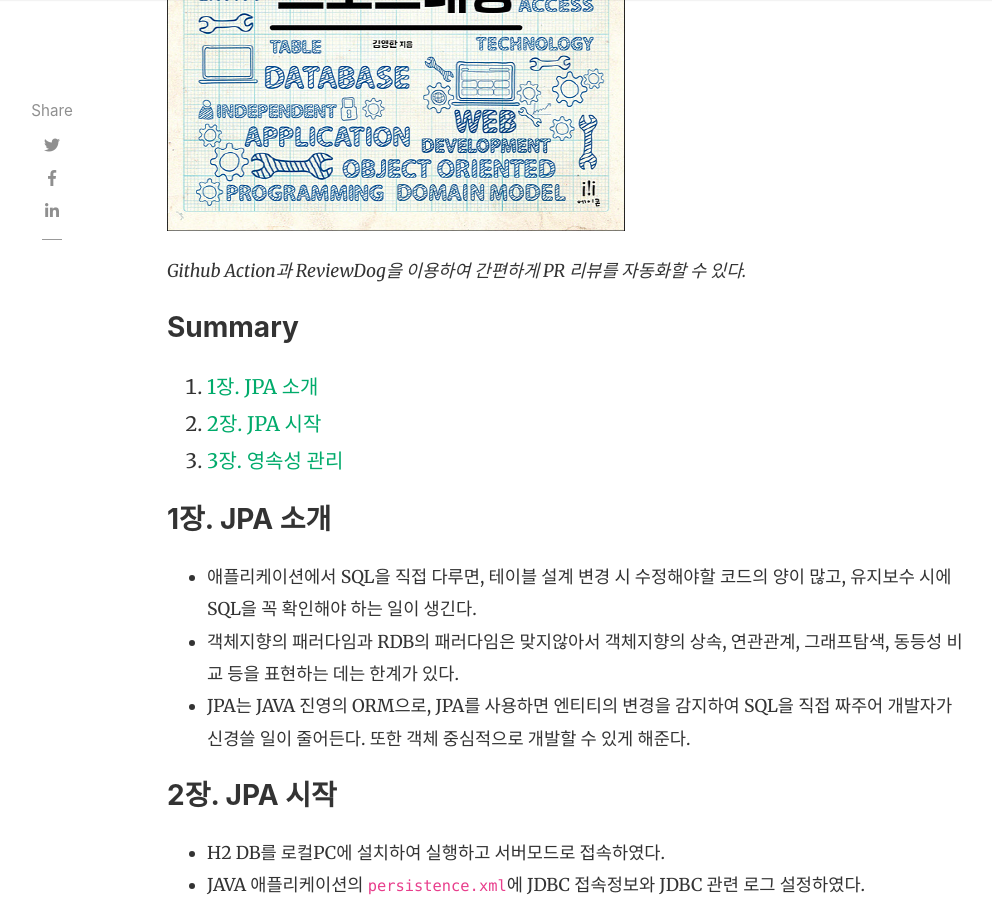
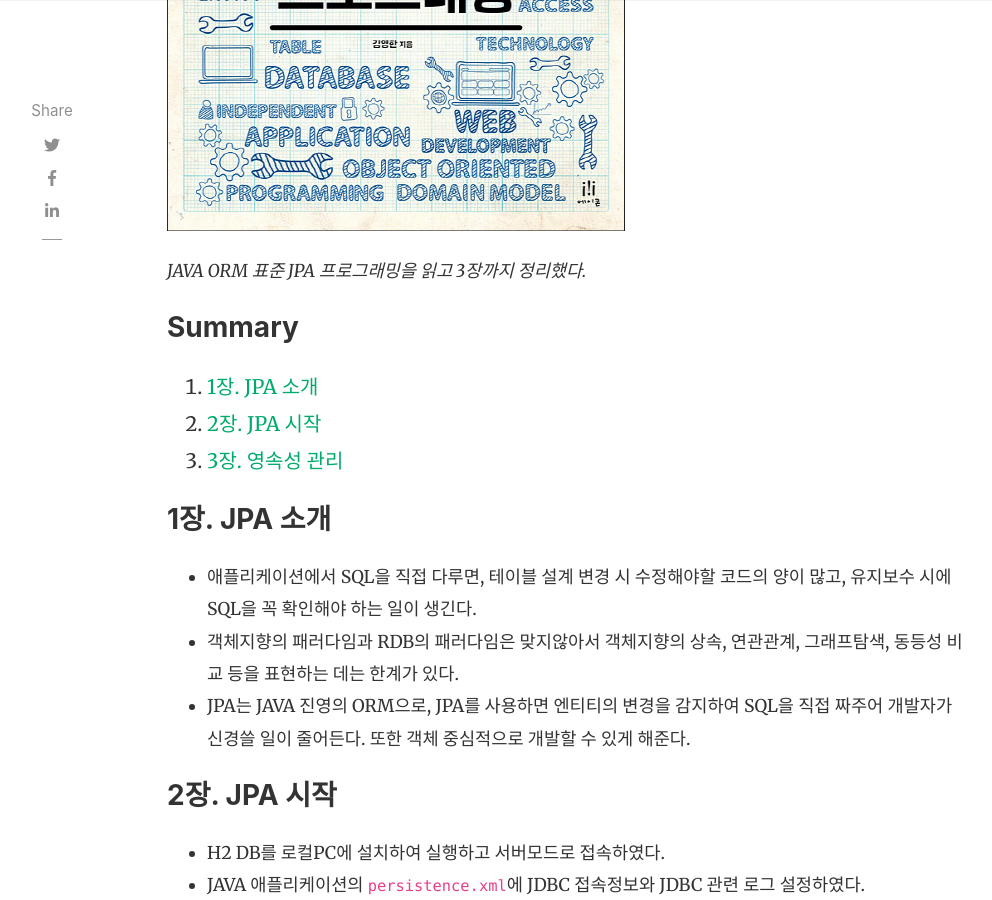
Before and after one commit to sung-eun/k-drn.github.io, a Jekyll site: the page built from _posts/2022-03-04-hong-dev-55.md, in a window 1280 px wide and 900 px high, scrolled down 803 px. Shown: the whole window, without its empty margins (118-1110 px from the left). Built offline with Jekyll 4.4.1, drawn with Linux system fonts in a browser that asks for light colours; nearby versions of some CDN libraries; comment, search, counter and statistics services are not loaded.

Commit message:
Update post

```diff
--- a/_posts/2022-03-04-hong-dev-55.md
+++ b/_posts/2022-03-04-hong-dev-55.md
@@ -6,7 +6,7 @@ categories: [JPA]
 image: assets/images/you-jung/figure_github_01_jpa_book_face.jpeg
 comments: true
 author: youjung-hong
-beforetoc: "Github Action과 ReviewDog을 이용하여 간편하게 PR 리뷰를 자동화할 수 있다."
+beforetoc: "JAVA ORM 표준 JPA 프로그래밍을 읽고 3장까지 정리했다."
 toc: true
 ---
 
```
